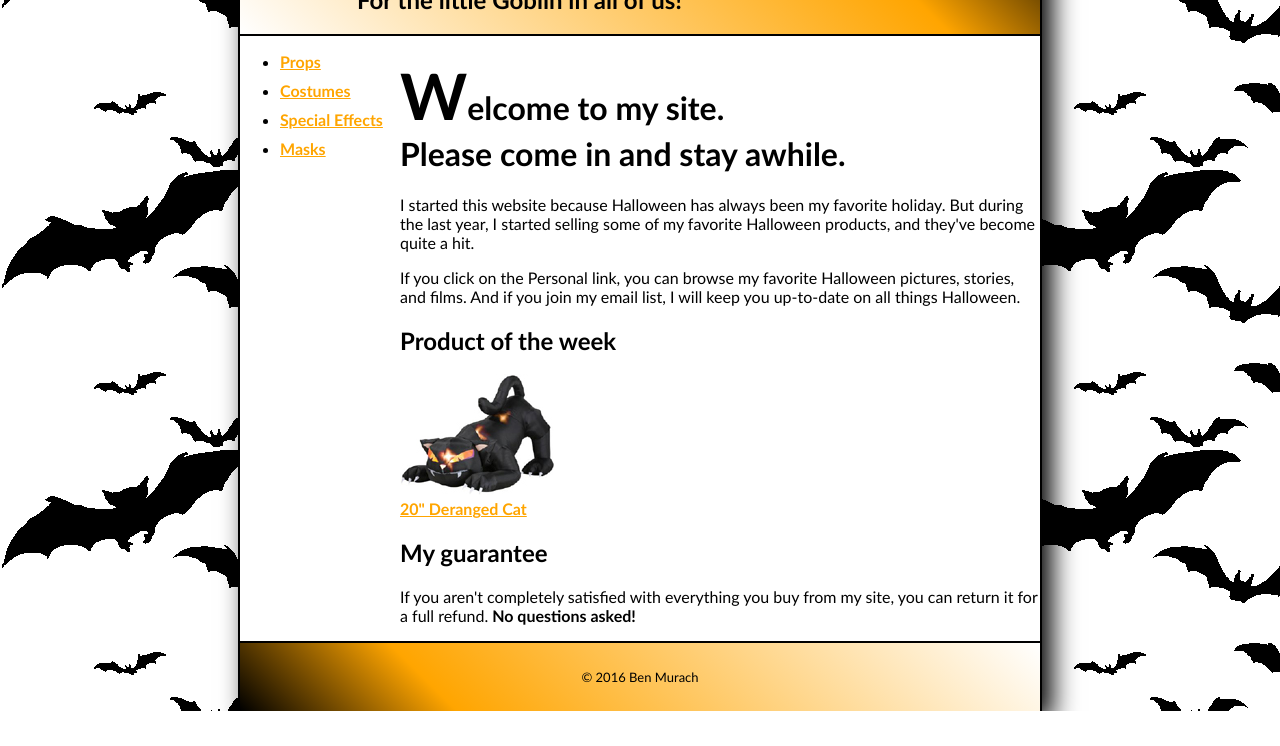
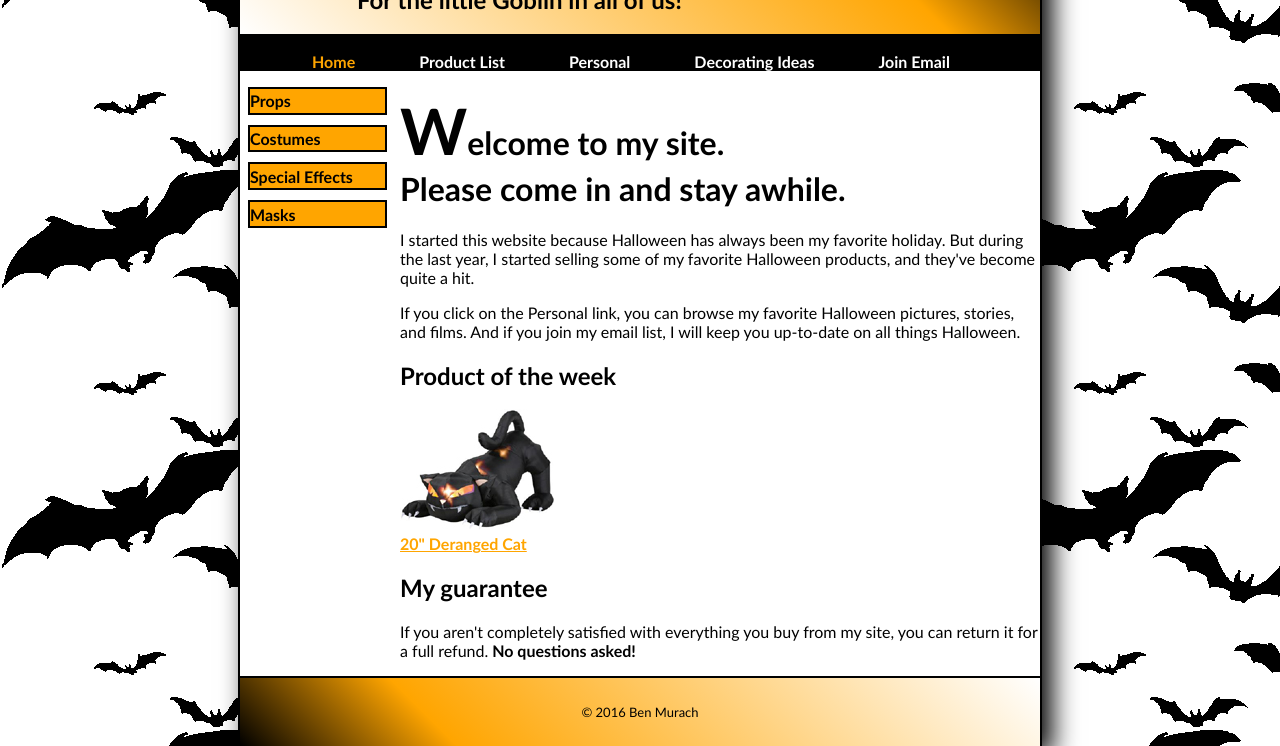
Before and after one commit to cgerencser/ClassExercises, a plain HTML site: page web/index.html in a window 1280 px wide. Shown: the part 113-859 px from the top of the page. Before the commit the page ends 824 px from the top, so only its background shows below. Drawn offline with Linux system fonts and the light colour scheme.

Commit message:
finished Ex5

```diff
--- a/web/index.html
+++ b/web/index.html
@@ -13,6 +13,18 @@
   <h1 class="title">The Halloween Store</h1>
   <h2>For the little Goblin in all of us!</h2>
   </header>
+    <div id ="topList">
+    <nav>
+      <ul>
+          <li><a href = "" id="home">Home</a></li>
+        <li><a href ="">Product List</a></li>
+        <li><a href = "">Personal</a></li>
+        <li><a href = "">Decorating Ideas</a></li>
+        <li><a href = "">Join Email</a></li>
+      </ul>
+    </nav>
+    </div>
+    <div id= "sideList">
     <nav>
       <ul>
         <li><a href = "">Props</a></li>
@@ -21,8 +33,9 @@
         <li><a href = "">Masks</a></li>
       </ul>
     </nav>
+    </div>
   <main>
-    <div>
+    <div id="body">
       <h1 class="welcome">Welcome to my site.
       <br>
       <strong>Please come in and stay awhile.</strong></h1>
--- a/web/styles/main.css
+++ b/web/styles/main.css
@@ -30,7 +30,7 @@ a{
 a:hover{
   color:green;
 }
-li{
+#sideList li{
   margin: 0 0 10px 0;
 }
 footer{
@@ -65,9 +65,59 @@ body{
 html{
   background-image: url(../images/bats.gif);
 }
-ul{
+#sideList ul{
   float: left;
+  list-style-type: none;
+  padding-left: .5em;
 }
-div{
+#topList ul{
+    list-style-type: none;
+}
+#body{
   margin-left: 160px;
 }
+#topList{
+    list-style-type: inline;
+    background-color: black;
+    margin: 0;
+    padding: 0;
+    overflow: hidden;
+    text-decoration: none;
+
+}
+#topList li {
+    float: left;
+}
+#topList li a {
+    text-decoration: none;
+    padding: 2em;
+    color: white;
+}
+#topList li a:hover{
+    background: gray;
+}
+#topList #home{
+    color: orange;
+}
+#sideList li {
+    background: orange;
+    border-bottom: black;
+    border-bottom-width: 2px;
+    border-bottom-style: solid;
+    border-top: black;
+    border-top-style: solid;
+    border-top-width: 2px;
+    border-left: black;
+    border-left-width: 2px;
+    border-left-style: solid;
+    border-right: black;
+    border-right-style: solid;
+    border-right-width: 2px;
+    padding-right: 2em;
+    padding-top: .15em;
+    padding-bottom: .15em;
+}
+#sideList li a{
+    color: black;
+    text-decoration: none;
+}
```
